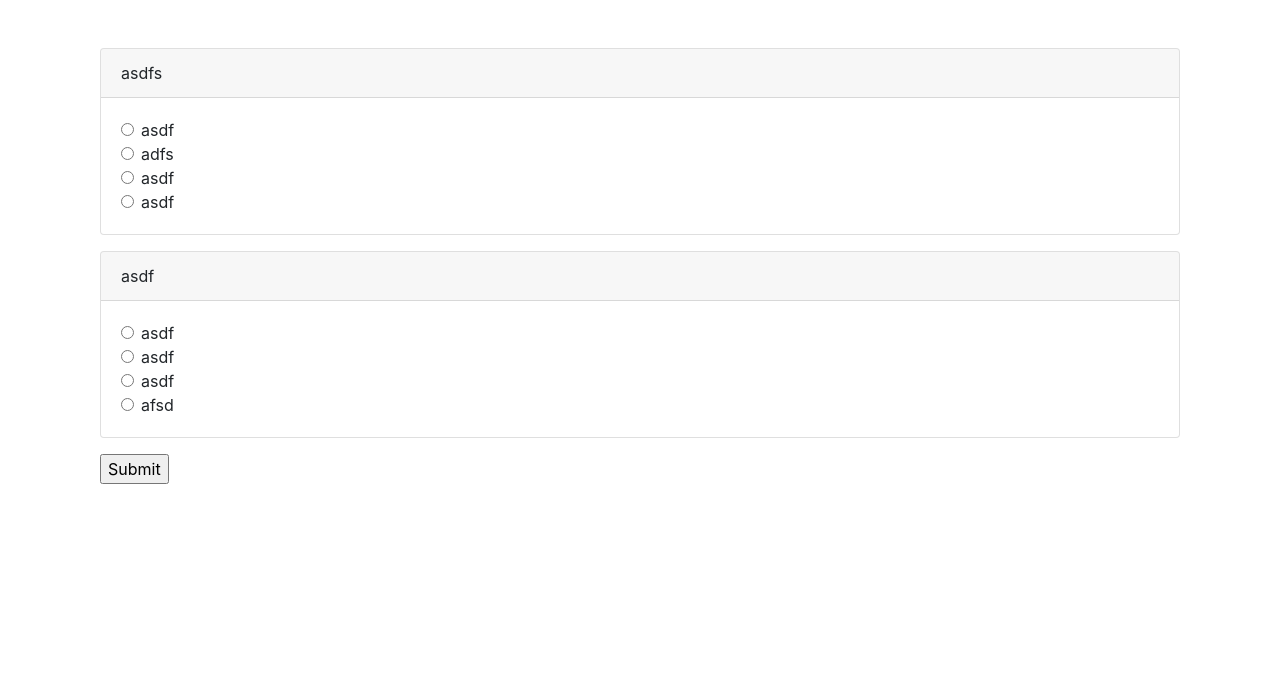
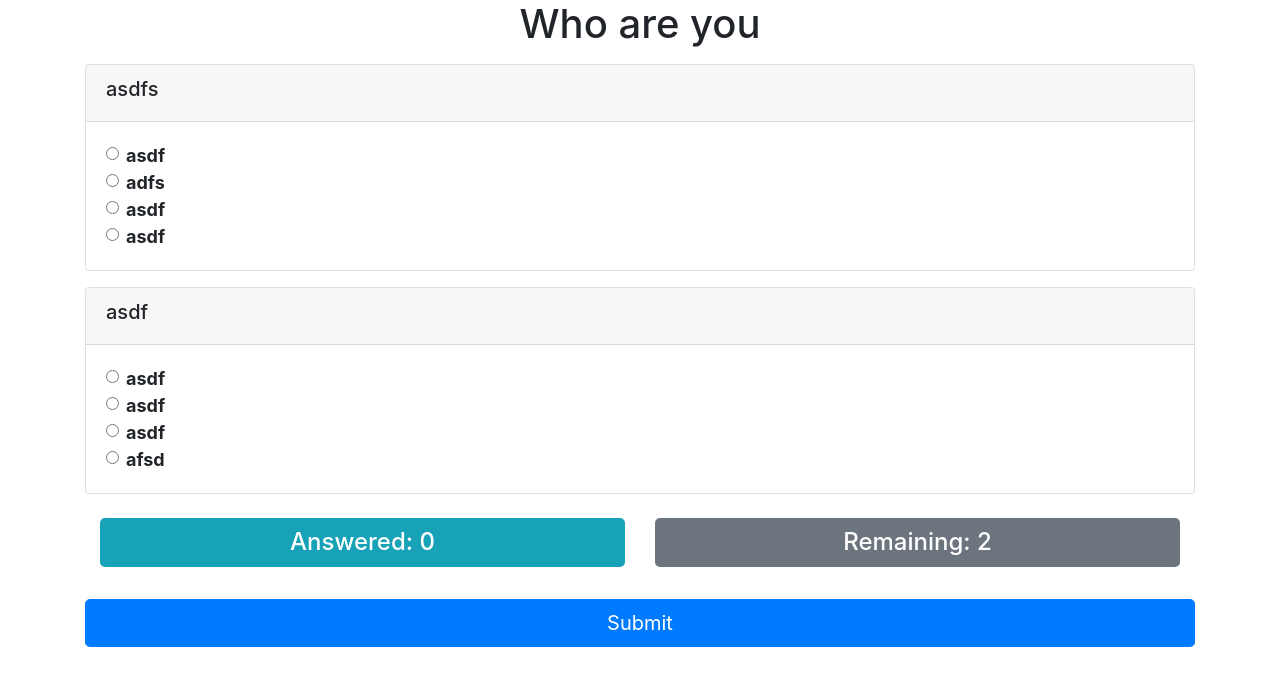
Before and after one commit to romankc17/exam-and-eval, a Django app: page /exam/9/ in a window 1280 px wide. Shown: the part 56-742 px from the top of the page. Run offline with Django 4.2, Linux system fonts and the light colour scheme; a user stored in the database is signed in; data comes from the database, SQL or seed files in the repository; both versions use the stored data as it was after the commit; some libraries are stand-ins or nearby versions.

Commit message:
last change

```diff
--- a/exam/models.py
+++ b/exam/models.py
@@ -31,7 +31,7 @@ class Choice(models.Model):
 
 class Enrollment(models.Model):
     user = models.ForeignKey(User, on_delete=models.CASCADE)
-    exam = models.ForeignKey(Exam, on_delete=models.CASCADE)
+    exam = models.ForeignKey(Exam, on_delete=models.CASCADE,related_name='enrollment_set')
     score = models.FloatField()
     date_enrolled = models.DateTimeField(auto_now_add=True)
 
--- a/templates/base.html
+++ b/templates/base.html
@@ -20,7 +20,7 @@
 
   <body>
     <nav class="navbar navbar-expand-lg navbar-dark bg-primary">
-      <a class="navbar-brand" href="#">Examination and Evaluation</a>
+      <a class="navbar-brand" href="{%url 'index'%}">Examination and Evaluation</a>
       <button class="navbar-toggler" type="button" data-toggle="collapse" data-target="#navbarNav" aria-controls="navbarNav" aria-expanded="false" aria-label="Toggle navigation">
         <span class="navbar-toggler-icon"></span>
       </button>
--- a/templates/exam/exam_detail.html
+++ b/templates/exam/exam_detail.html
@@ -1,21 +1,23 @@
-<!-- exam_detail.html -->
-
 {% extends 'base.html' %}
 
 {% block content %}
 
-<div class="container my-5">
-  <h1 class="text-center">{{ exam.name }}</h1>
+
+
+  <h1 class="text-center">{{ exam.exam_name }}</h1>
+
+
+
   <form method="post">
     {% csrf_token %}
     {% for question in questions %}
     <div class="card my-3">
       <div class="card-header">
-        {{ question.question_text }}
+        <h5>{{ question.question_text }}</h5>
       </div>
       <div class="card-body">
         {% for choice in question.choice_set.all %}
-        <div class="form-check">
+        <div class="form-check choice">
           <input class="form-check-input" type="radio" name="question-{{ question.id }}" id="{{ choice.id }}" value="{{ choice.id }}">
           <label class="form-check-label" for="{{ choice.id }}">{{ choice.choice_text }}</label>
         </div>
@@ -23,8 +25,101 @@
       </div>
     </div>
     {% endfor %}
-    <input type="submit" value="Submit">
+    <div class="container my-4">
+      <div class="row">
+        <div class="col-md-6">
+          <h4 id="questions-answered">Answered: 0</h4>
+        </div>
+        <div class="col-md-6">
+          <h4 id="questions-remaining">Remaining: {{ questions.count }}</h4>
+        </div>
+      </div>
+    </div>
+
+    <button type="submit" class="btn btn-primary btn-lg btn-block my-4">Submit</button>
   </form>
+
 </div>
+{% endblock %}
+{% block style %}
+<style>
+  .choice {
+    margin: 10px 0;
+    border: 1px solid #ccc;
+    border-radius: 5px;
+    padding: 20px;
+    transition: all 0.2s ease-in-out;
+    cursor: pointer;
+  }
 
+  .choice:hover {
+    background-color: #f8f9fa;
+    border-color: #b9bbbe;
+  }
+
+  .choice label {
+    font-size: 18px;
+    font-weight: bold;
+  }
+
+  .choice input[type="radio"] {
+    margin-right: 10px;
+  }
+
+  .btn-primary {
+    background-color: #007bff;
+    border-color: #007bff;
+  }
+
+  .btn-primary:hover {
+    background-color: #0069d9;
+    border-color: #0062cc;
+  }
+
+  .btn-primary:focus {
+    box-shadow: 0 0 0 0.2rem rgba(38, 143, 255, 0.5);
+  }
+
+  #questions-answered {
+    background-color: #17a2b8;
+    color: #fff;
+    padding: 10px;
+    border-radius: 5px;
+    text-align: center;
+  }
+
+  #questions-remaining {
+    background-color: #6c757d;
+    color: #fff;
+    padding: 10px;
+    border-radius: 5px;
+    text-align: center;
+  }
+
+</style>
 {% endblock %}
+
+{% block script %}
+<script src="https://code.jquery.com/jquery-3.6.0.min.js"></script>
+<script>
+  $(document).ready(function() {
+    const totalQuestions = {{ questions.count }};
+    const choices = $('.choice input[type=radio]');
+    const remainingQuestions = totalQuestions - choices.filter(':checked').length;
+
+    updateQuestionStatus();
+
+    choices.change(function() {
+      updateQuestionStatus();
+    });
+
+    function updateQuestionStatus() {
+      const questionsAnswered = choices.filter(':checked').length;
+      const questionsRemaining = totalQuestions - questionsAnswered;
+
+      $('#questions-answered').text(`Answered: ${questionsAnswered}`);
+      $('#questions-remaining').text(`Remaining: ${questionsRemaining}`);
+    }
+  });
+</script>
+{% endblock %}
--- a/templates/exam/exam_list.html
+++ b/templates/exam/exam_list.html
@@ -1,4 +1,5 @@
 {% extends "base.html" %}
+{%load exam_tags%}
 
 {% block content %}
   <div class="container">
@@ -13,7 +14,8 @@
               <p class="card-text">{{ exam.description }}</p>
               <div class="d-flex justify-content-between align-items-center">
                 <span class="badge badge-info">{{ exam.question_count }} questions</span>
-                {% if exam.is_enrolled %}
+
+                {% if exam|is_enrolled:request.user %}
                   <span class="badge badge-success">Enrolled</span>
                 {% else %}
                   <span class="badge badge-secondary">Not Enrolled</span>
```
Also changed, not shown: exam/templatetags/exam_tags.py (added, +10 -0 lines), templates/exam/results.html (+63 -22 lines), db.sqlite3, exam/migrations/0005_alter_enrollment_exam.py (added), exam/templatetags/__init__.py (added).
